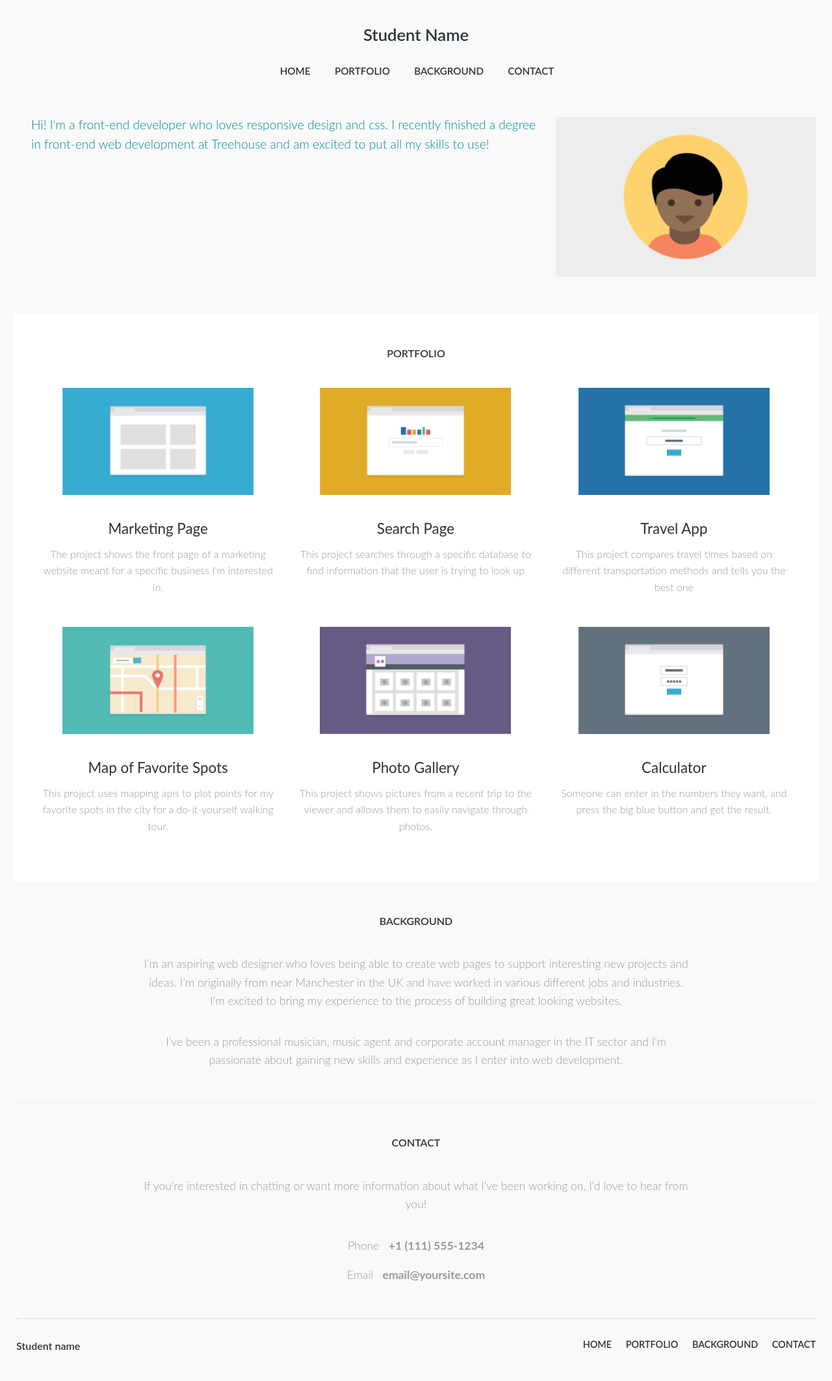
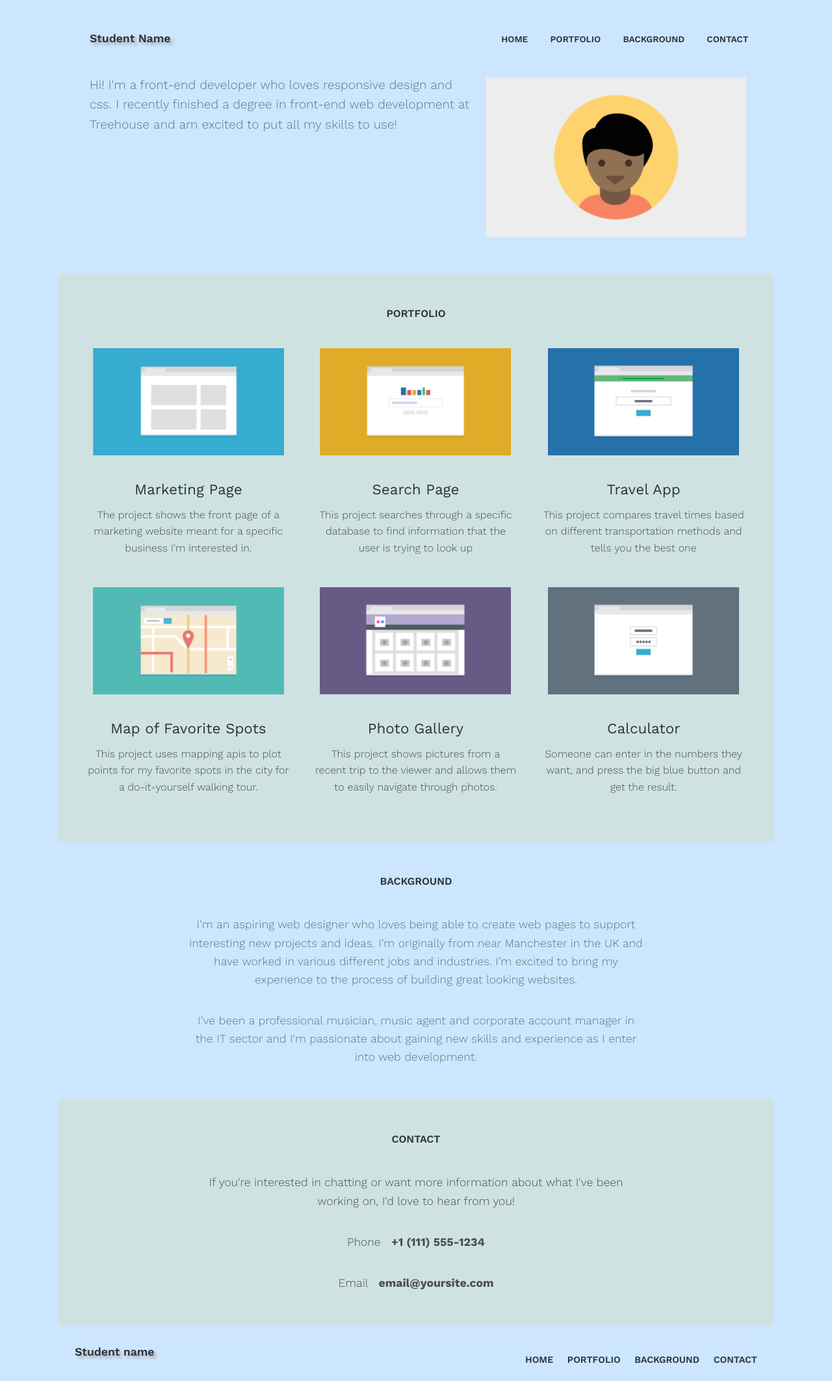
Before and after one commit to Joeoggy/Treehouse-Unit-2, a plain HTML site: page index.html in a window 1280 px wide. Shown: the whole page at 65% size. Drawn offline with nearby package versions, Linux system fonts and the light colour scheme.

Commit message:
Updated files following peer review

```diff
--- a/css/styles.css
+++ b/css/styles.css
@@ -4,9 +4,9 @@
 
 body {
   line-height: 1.6;
-  font-family: 'Lato', sans-serif;
-  color: #999999;
-  background-color: rgb(249,249,249);
+  color: #4d4d4d;
+  background-color: #cce6ff;
+  font-family: 'Work Sans', sans-serif;
   }
 
   p {
@@ -20,6 +20,7 @@ h1 {
   color: #2c333a;
   font-weight: 600;
   display: block;
+  text-shadow: 4px 4px 4px #aaa;
 }
 
 h2 {
@@ -53,18 +54,17 @@ img {
 }
 
 hr {
-  border-top: .05em solid rgb(235, 235, 235);
-  margin-top: .05em;
-  margin-bottom: 1.2em;
+  border-top: .2px solid Gainsboro;
 }
 
 .container {
-  width: 100%;
-  padding-left: 20px;
-  padding-right: 20px;
+  width: 99%; /*for mobile and tablet and tablet landscape*/
+  max-width: 1100px; /*Desktop*/
+  margin: 0 auto;
+  padding: 0 1em;
 }
 
-.main-nav{
+.main-nav {
 	font-size: .95em;
 	color: #2c333a;
 }
@@ -81,7 +81,7 @@ hr {
 }
 
 .primary-content {
-  background-color: white;
+  background-color: #cfe2e2;
   padding-top: 2.5em;
   padding-bottom: 2.5em;
 }
@@ -98,36 +98,28 @@ hr {
   padding-bottom: 1em;
 }
 
-.background {
-  border-bottom: .05em solid rgb(235, 235, 235);
+.contact {
+  background-color: #cfe2e2;
 }
 
-.about {
-  color: #008B8B;
+.about,
+.background {
+  color: #4d8080;
 }
 
 .footer-name {
   float: left;
-  font-size: 1em;
+  font-size: 1.1em;
+  text-shadow: 4px 4px 4px #aaa;
+  margin-top: 1.4em;
 }
 
-.footer-back {
-  float: right;
-  font-size: .7em;
-  padding-top: .55em;
-  }
-
-.phone-number {
-  margin-bottom:.2em;
+.main-footer h2 {
+  padding: 0em
 }
 
-.footer-nav {
-    visibility: hidden;
-}
-
-
 .main-nav a:hover {
-	color: #c5ccd3;
+	color: #ff6933
 }
 
 .main-nav li {
@@ -138,12 +130,7 @@ hr {
 }
 
 .main-footer a:hover {
-  color: #c5ccd3;
-}
-
-.main-footer h2 {
-  margin-bottom: -4.1em;
-  margin-top: .48em;
+  color: #ff6933;
 }
 
 .clearfix::after {
@@ -194,7 +181,7 @@ hr {
 }
 
 img {
-  width: 348px;
+  width: 346px;
   max-width: 100%;
 }
 
@@ -253,7 +240,7 @@ padding-left: 1em;
 
 .main-nav li {
 display: inline-block;
-background-color: rgb(249,249,249);
+background-color: #cce6ff;
 vertical-align: top;
 padding: .4em 1em 1.5em .2em;
 margin-left: 1em;
@@ -273,7 +260,7 @@ font-size: 1em;
 
 .main-footer h2 {
   margin-bottom: 5em;
-  margin-top: .3em;
+  margin-top: 1.5em;
 }
 
 .footer-nav ul{
@@ -286,7 +273,7 @@ font-size: 1em;
     float: left;
     padding-left: 1.5em;
     margin-bottom: 4em;
-    margin-top: -3.8em;
+    margin-top: -3.1em;
 }
 
   .clearfix::after {
@@ -342,6 +329,31 @@ font-size: 1em;
   padding-left: 1em;
   }
 
+  .about {
+    padding-right: 2.2em;
+  }
+
+  .name {
+    float: left;
+    font-size: 1.1em;
+    text-shadow: 4px 4px 4px #aaa;
+    padding-left: 1.3em;
+    padding-top: 1em;
+  }
+
+  .main-nav ul{
+      float: right;
+      font-size: .9em;
+  }
+
+  .main-nav li {
+      float: left;
+      padding-left: .5em;
+      padding-right: 1em;
+      margin-bottom: 0em;
+      margin-top: 2.1em;
+  }
+
   .contact p {
     font-size: 1.1em;
     padding: 0em 10em;
@@ -353,13 +365,14 @@ font-size: 1em;
   }
 
   .main-footer h2 {
-    margin-bottom: 1.5em;
-    margin-top: .5em;
+    margin-bottom: 1.4em;
+    margin-top: .8em;
+    line-height: 1;
   }
 
   .footer-nav li {
       margin-bottom: 1.5em;
-      margin-top: .2em;
+      margin-top: .6em;
   }
 
   .clearfix::after {
--- a/index.html
+++ b/index.html
@@ -5,17 +5,17 @@
   <meta name="viewport" content="width=device-width">
   <link rel="stylesheet" href="css/normalize.css">
 	<link rel="stylesheet" href="css/styles.css">
-  <link href="https://fonts.googleapis.com/css?family=Open+Sans|Roboto&display=swap" rel="stylesheet">
+  <link rel="stylesheet" href="https://fonts.googleapis.com/css?family=Work+Sans:300,400,600,700,800&display=swap">
 </head>
   <body>
 
     <!-- Main Header -->
-    <header class="main-header clearfix" id="top">
-        <div class="container">
+    <header class="main-header">
+        <div class="container clearfix">
           <h1 class="name">Student Name</h1>
           <nav class="main-nav">
             <ul class="nav">
-            <li><a href="#top">HOME</a></li>
+            <li><a href="#">HOME</a></li>
             <li><a href="#portfolio">PORTFOLIO</a></li>
             <li><a href="#background">BACKGROUND</a></li>
             <li><a href="#contact">CONTACT</a></li>
@@ -85,18 +85,20 @@
       </main>
 
     <!-- Main Footer -->
-    <footer class="main-footer container clearfix">
-        <hr>
+    <footer class="main-footer">
+        <div class="container clearfix">
+          <hr>
         <h2 class="footer-name">Student name</h2>
-        <h2><a class="footer-back" href="#top">BACK TO TOP</a></h2>
+        <h2><a class="footer-back" href="#">BACK TO TOP</a></h2>
         <nav class="footer-nav">
           <ul class="nav">
-          <li><a href="#top">HOME</a></li>
+          <li><a href="#">HOME</a></li>
           <li><a href="#portfolio">PORTFOLIO</a></li>
           <li><a href="#background">BACKGROUND</a></li>
           <li><a href="#contact">CONTACT</a></li>
           </ul>
         </nav>
+      </div>
     </footer>
   </body><!--/ Main Footer -->
   </html>
```
Also changed, not shown: 1 other file.
